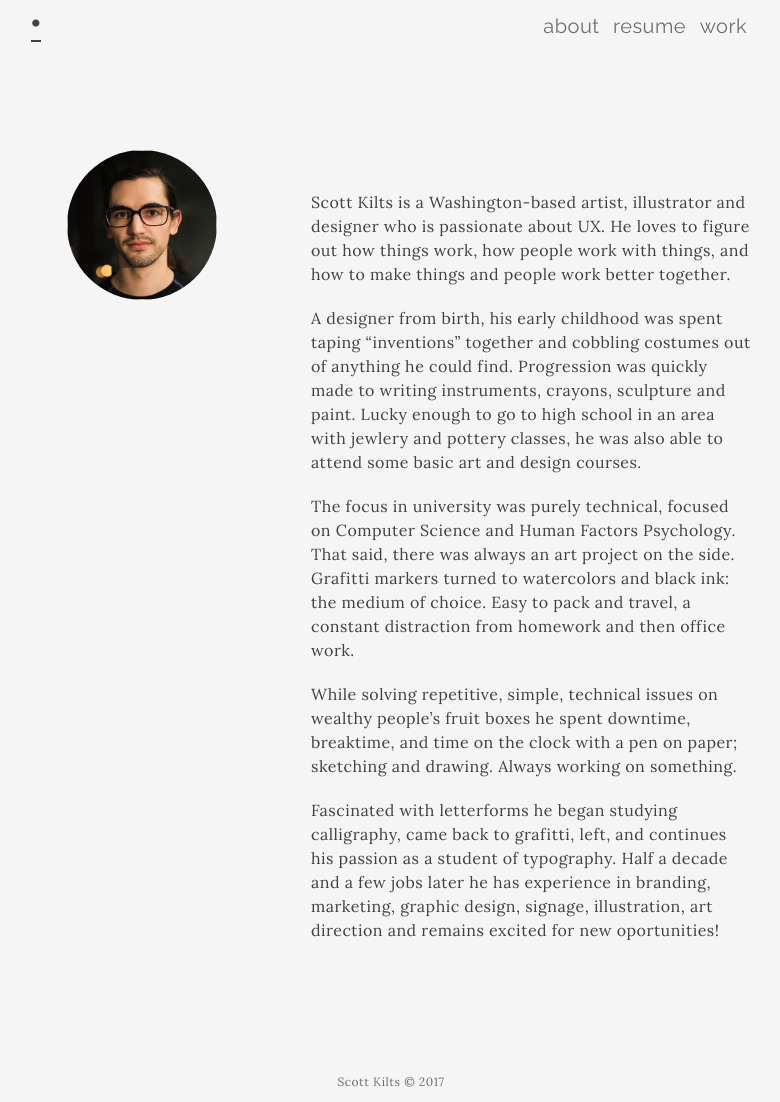
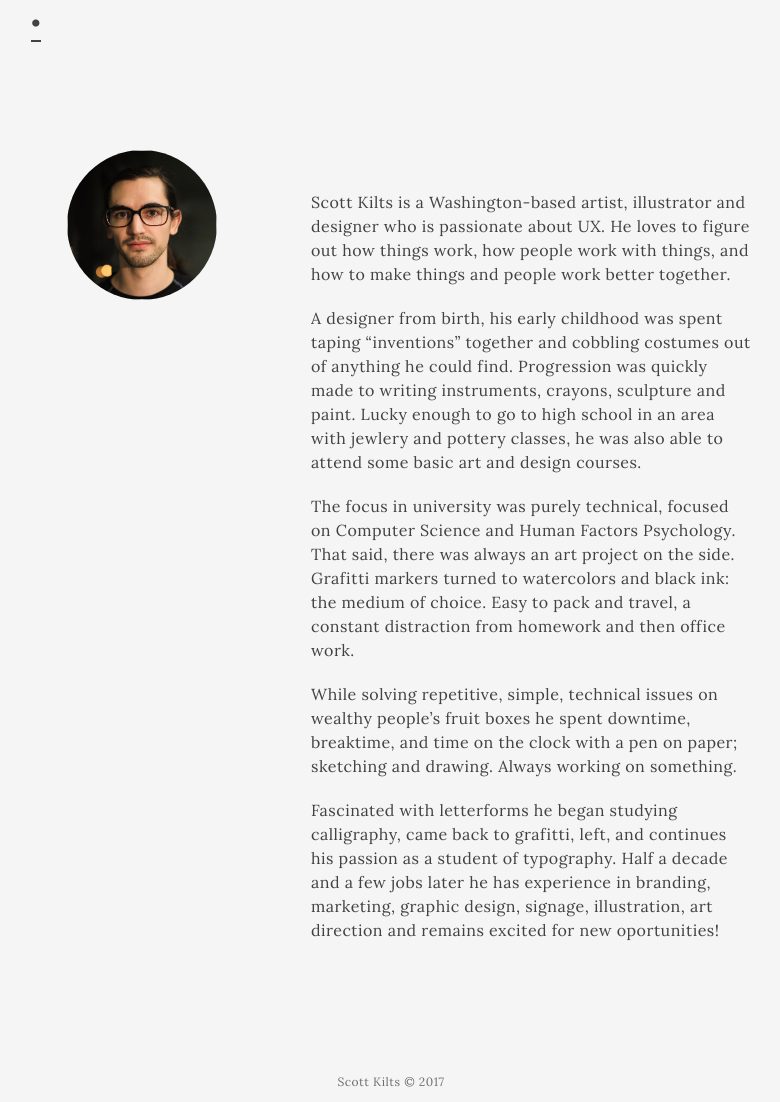
Before and after one commit to sjkilts/sjkilts.github.iold, a Jekyll site: the page built from about.md, in a window 1280 px wide and 1102 px high. Shown: the whole window, without its empty margins (249-1029 px from the left). Built offline with Jekyll 4.4.1, drawn with Linux system fonts in a browser that asks for light colours; nearby versions of some CDN libraries.

Commit message:
Update header.html

```diff
--- a/_includes/header.html
+++ b/_includes/header.html
@@ -13,10 +13,10 @@
 
       <div class="trigger">
 
-        <ul>
+        <!-- <ul>
           <li class=""><a class="page-link" href="/about/">about</a></li>
           <li class=""><a class="page-link" href="/resume/">resume</a></li>
-          <li class=""><a class="page-link" href="/work/">work</a></li>
+          <li class=""><a class="page-link" href="/work/">work</a></li>        -->
 
         <!-- {% for page in site.pages %}
           {% if page.title == resume %}
@@ -26,7 +26,7 @@
           {% endif %}
         {% endfor %} -->
 
-        </ul>
+       <!-- </ul> -->
 
       </div>
     </nav>
```
